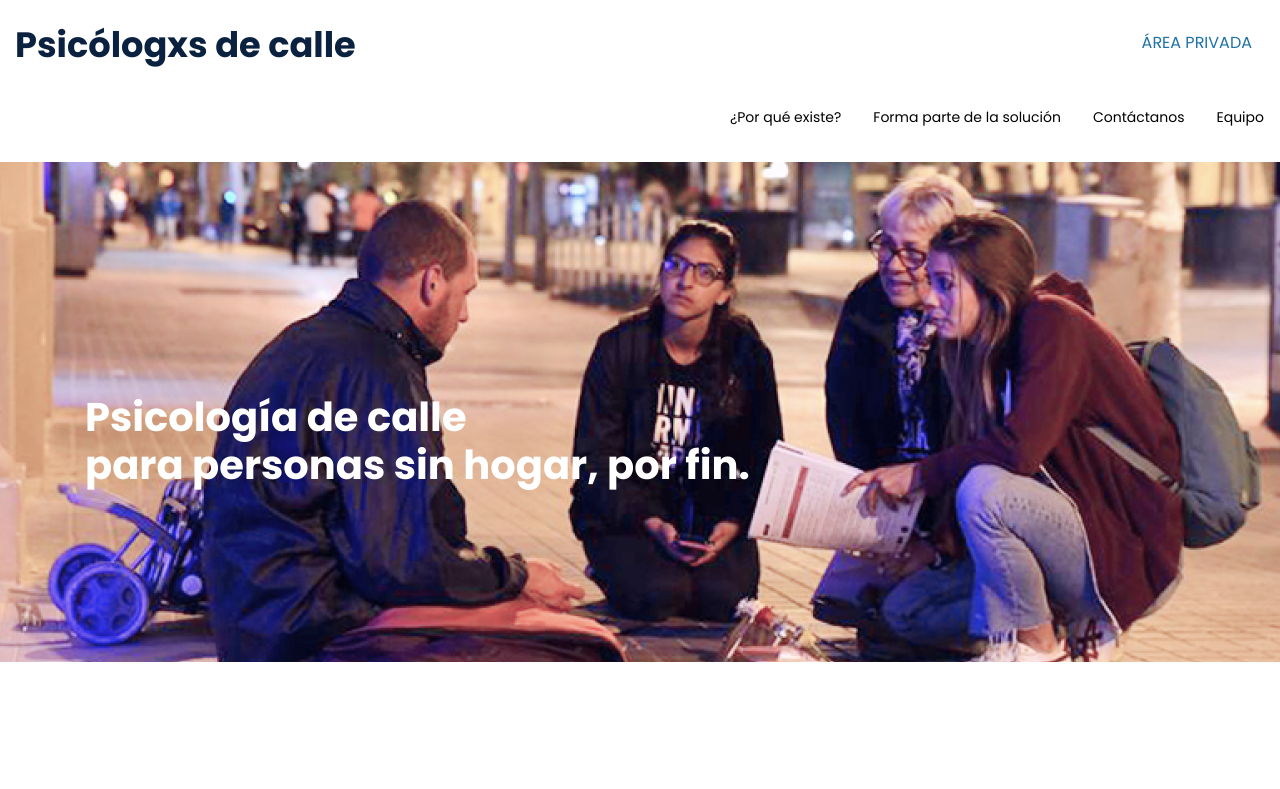
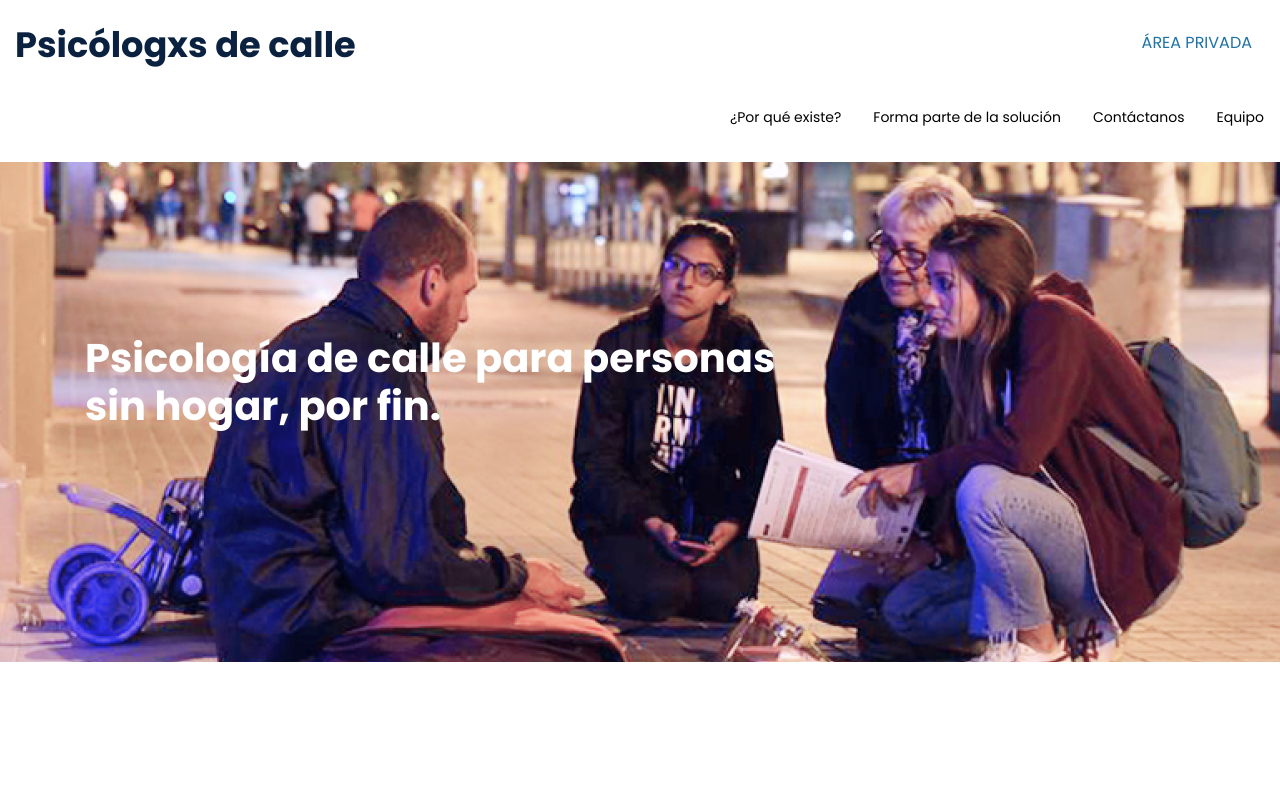
Before and after one commit to joannaWebDev/psicologxs-de-calle, a React (Create React App) app in the folder client/: page /psicologxs-de-calle/ in a window 1280 px wide. Shown: the top 789 px of the page. Built offline with nearby package versions, Linux system fonts and the light colour scheme.

Commit message:
Replace <br> for max-width in the hero title

```diff
--- a/client/src/components/Hero/Hero.js
+++ b/client/src/components/Hero/Hero.js
@@ -7,7 +7,9 @@ const Hero = () => {
     return (
         <Jumbotron fluid>
             <Container>
-            <h1>Psicología de calle<br/> para personas sin hogar, por fin.</h1>
+                <div className="hero-title">
+                    <h1>Psicología de calle para personas sin hogar, por fin.</h1>
+                </div>
             </Container>
         </Jumbotron>
     )
@@ -15,7 +17,7 @@ const Hero = () => {
 
 export default Hero;
 
-/*el br no se puede usar . no es nada responsive. si se quieren 2 lineas, se puede dar al div que contiene el h1 un max-width
+/*
 
 the image is not properly displayed. it gets cut a lot
 
--- a/client/src/components/Hero/hero.css
+++ b/client/src/components/Hero/hero.css
@@ -13,6 +13,10 @@
     margin-top: 15%;
 }
 
+.hero-title {
+    max-width: 65%;
+}
+
 @media screen and (max-width:600px){
     .jumbotron h1 {
         font-size: 1rem;
```
